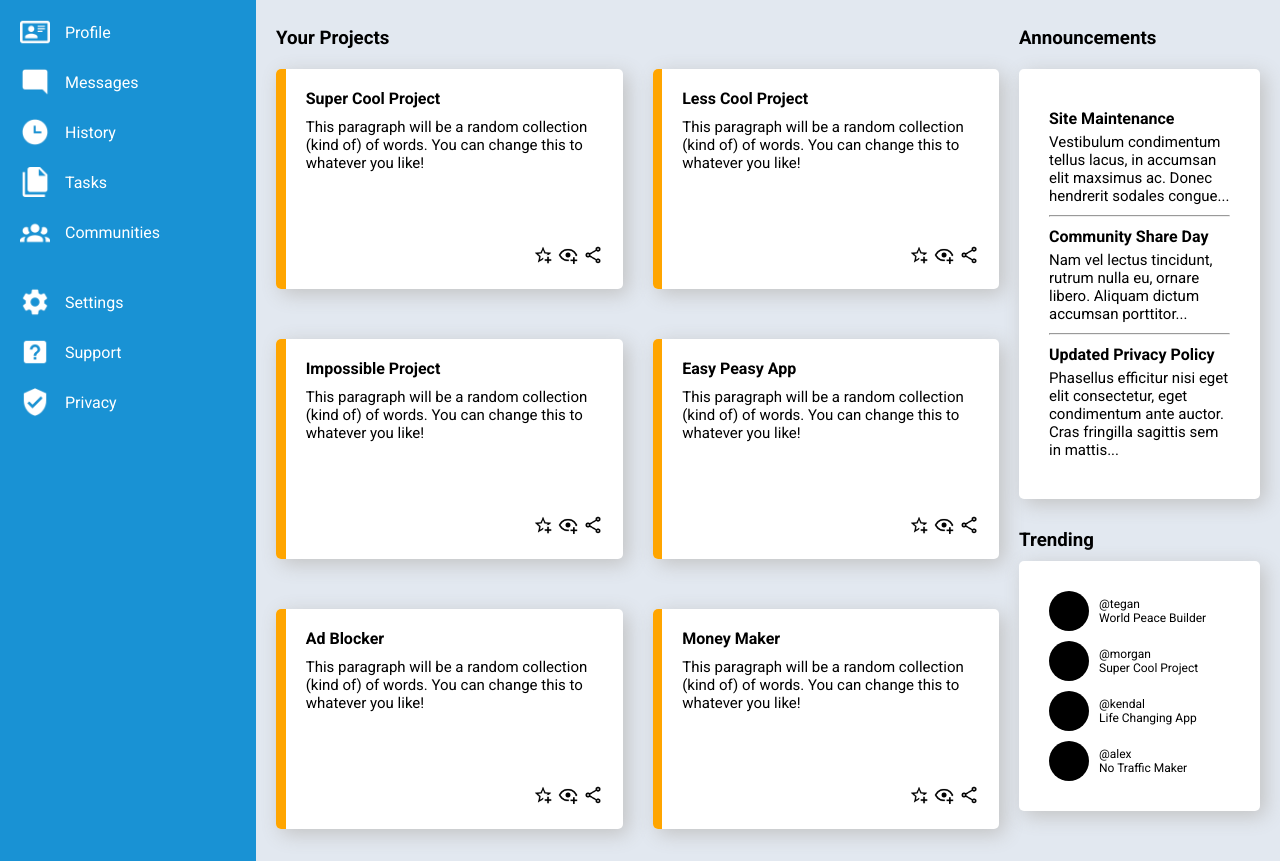
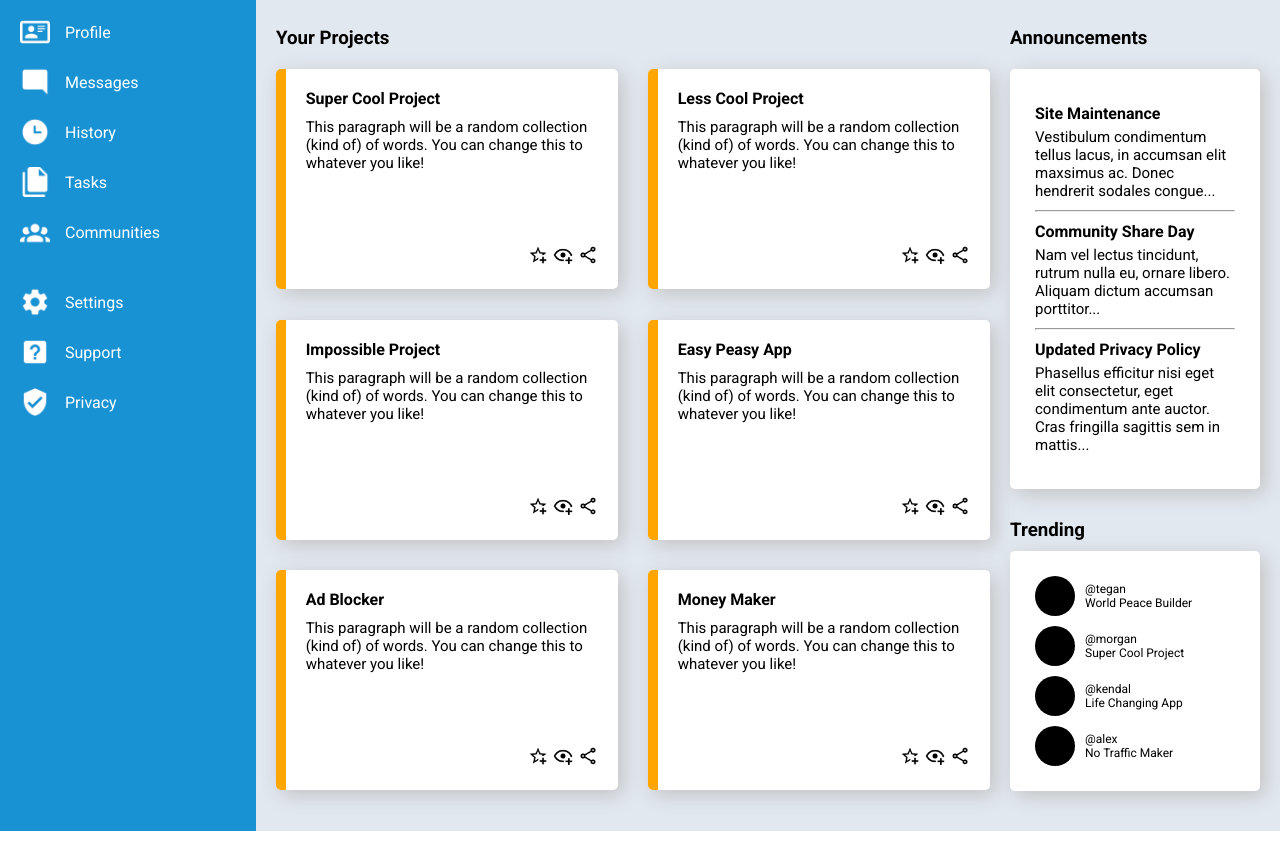
Before and after one commit to peter-bachowski/Project-Admin-Dashboard, a plain HTML site: page index.html in a window 1280 px wide. Shown: the part 123-984 px from the top of the page. After the commit the page ends 954 px from the top, so only its background shows below. Drawn offline with Linux system fonts and the light colour scheme.

Commit message:
Fix main content grid issue, change icon colors to white, and adjust some padding

```diff
--- a/index.html
+++ b/index.html
@@ -7,7 +7,7 @@
   <meta name="viewport" content="width=device-width, initial-scale=1.0">
   <link href="styles.css" rel="stylesheet">
   <link rel="stylesheet" type="text/css" href="https://fonts.googleapis.com/css?family=Roboto" />
-  <link rel="stylesheet" type="text/css" href="https://fonts.googleapis.com/css2?family=Roboto:wght@700&display=swap" >
+  <link rel="stylesheet" type="text/css" href="https://fonts.googleapis.com/css2?family=Roboto:wght@700&display=swap">
   <script src="script.js" defer></script>
   <title>Project: Admin Dashboard</title>
 </head>
@@ -21,11 +21,11 @@
       </div>
       <div id="userInfoDiv">
         <img src="./icons/bell-ring-outline.png" width="25px" height="25px">
-        <div class="profilePic" id="profilePicSmall"></div>
+        <div class="profilePic" id="profilePicSmall"><a href=""></a></div>
         <div class="userName"></div>
       </div>
       <div id="userHeaderText">
-        <div class="profilePic" id="profilePicLarge"></div>
+        <div class="profilePic" id="profilePicLarge"><a href=""></a></div>
         <div id="greetingDiv">
           <p id="greeting">Hey there, </p>
           <div class="userName"></div>
@@ -151,15 +151,32 @@
           <hr>
           <div class="infoContainer">
             <h4>Updated Privacy Policy</h4>
-            <p>Phasellus efficitur nisi eget elit consectetur, eget condimentum ante auctor. Cras fringilla sagittis sem in mattis...</p>
+            <p>Phasellus efficitur nisi eget elit consectetur, eget condimentum ante auctor. Cras fringilla sagittis sem
+              in mattis...</p>
           </div>
         </div>
         <h3 id="trending">Trending</h3>
         <div class="card sideContainer" id="trendingContainer">
-          <div class="profilePic" id="profilePicSmall"></div><div class="trendingAccounts"><p>@tegan</p><p>World Peace Builder</p></div>
-          <div class="profilePic" id="profilePicSmall"></div><div class="trendingAccounts"><p>@morgan</p><p>Super Cool Project</p></div>
-          <div class="profilePic" id="profilePicSmall"></div><div class="trendingAccounts"><p>@kendal</p><p>Life Changing App</p></div>
-          <div class="profilePic" id="profilePicSmall"></div><div class="trendingAccounts"><p>@alex</p><p>No Traffic Maker</p></div>
+          <div class="profilePic" id="profilePicSmall"><a href=""></a></div>
+          <div class="trendingAccounts">
+            <p>@tegan</p>
+            <p>World Peace Builder</p>
+          </div>
+          <div class="profilePic" id="profilePicSmall"><a href=""></a></div>
+          <div class="trendingAccounts">
+            <p>@morgan</p>
+            <p>Super Cool Project</p>
+          </div>
+          <div class="profilePic" id="profilePicSmall"><a href=""></a></div>
+          <div class="trendingAccounts">
+            <p>@kendal</p>
+            <p>Life Changing App</p>
+          </div>
+          <div class="profilePic" id="profilePicSmall"><a href=""></a></div>
+          <div class="trendingAccounts">
+            <p>@alex</p>
+            <p>No Traffic Maker</p>
+          </div>
         </div>
       </div>
 
--- a/styles.css
+++ b/styles.css
@@ -73,6 +73,7 @@
   border-radius: 15px;
   color: white;
   border-style: none;
+  cursor: pointer
 }
 
 #sidebar {
@@ -117,6 +118,8 @@ li > img {
 .profilePic {
   border-radius: 50%;
   background-color: black;
+  display: flex;
+  flex-shrink: 0;
   background-image: url("./images/House-of-Beauty-by-Naluria.png");
 }
 
@@ -138,7 +141,7 @@ li > img {
   grid-template-rows: min-content;
   grid-gap: 20px;
   padding: 20px;
-  padding-bottom: 50px;
+  padding-bottom: 40px;
 }
 
 #mainContent > h3 {
@@ -171,12 +174,17 @@ li > img {
   grid-row: 1 / 2;
 }
 
+#anouncementsContainer {
+  justify-content: space-between;
+}
+
 .sideContainer {
   grid-column: 2 / 3;
   display: flex;
+  min-width: 250px;
   flex-direction: column;
   height: auto !important;
-  padding: 30px;
+  padding: 25px;
 }
 
 #announcementContainer > div > p {
@@ -210,7 +218,7 @@ li > img {
   grid-column: 1 / 2;
   display: inline-grid;
   grid-template-columns: repeat(auto-fill, minmax(240px, 1fr));
-  grid-template-rows: repeat(auto-fill, minmax(240px, 1fr));
+  grid-template-rows: 1fr 1fr 1fr;
   grid-gap: 30px;
 }
 
```
Also changed, not shown: README.md.
